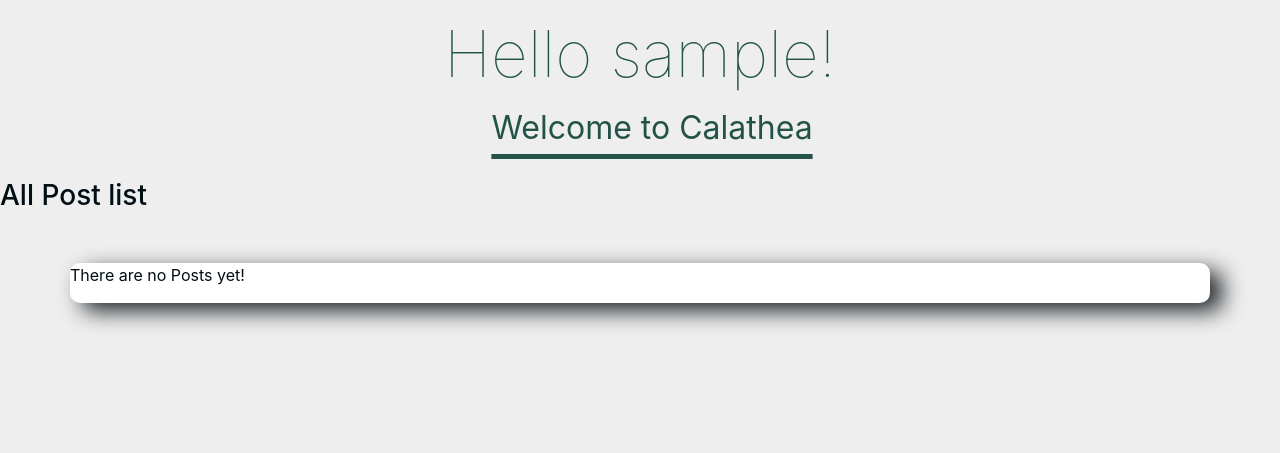
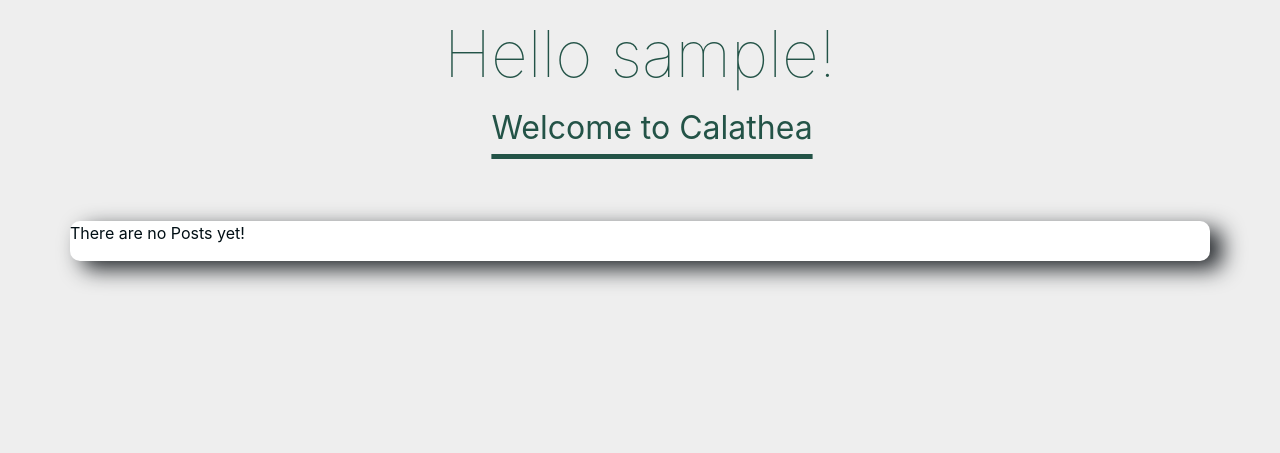
Before and after one commit to annavelarde/calathea, a Node server app: page / in a window 1280 px wide. Shown: the part 52-505 px from the top of the page. Run offline with Node 20, Linux system fonts and the light colour scheme; the visitor is signed in with stand-in values (Sample User, id 1); data that the repository does not hold is empty; some libraries are stand-ins or nearby versions.

Commit message:
updating styling

```diff
--- a/views/index.hbs
+++ b/views/index.hbs
@@ -18,9 +18,6 @@
 
 {{!-- Partial to display the floating button --}}
 {{>floatingButton}}
-
-
-<h3>All Post list</h3>
 
 
 {{!-- FUNCIONAL --}}
```
Also changed, not shown: public/images/plantImgDefault.png (added).
